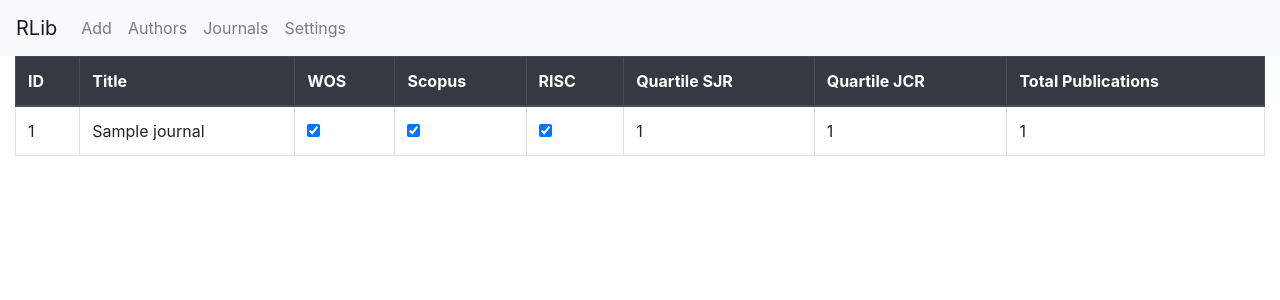
After one commit to jazzzman/rlib, a Flask app: page /journals in a window 1280 px wide. The commit adds this page. Shown: the top 300 px of the page. Run offline with Flask 2, Linux system fonts and the light colour scheme; a user stored in the database is signed in; tables that the repository leaves empty hold one stand-in row (values such as "Sample post"); some libraries are stand-ins or nearby versions.

Commit message:
journal view/controller

```diff
--- a/app/models.py
+++ b/app/models.py
@@ -108,11 +108,15 @@ class Publication(db.Model):
 class Journal(db.Model):
     id = db.Column(db.Integer, primary_key=True)
     title = db.Column(db.String(8128))
-    quartile = db.Column(db.Integer)
+    quartile_SJR = db.Column(db.Integer)
+    quartile_JCR = db.Column(db.Integer)
     is_wos = db.Column(db.Boolean)
     is_scopus = db.Column(db.Boolean)
     is_risc = db.Column(db.Boolean)
     publications = db.relationship('Publication', backref='journal', lazy='dynamic')
+
+    def publication_count(self):
+        return self.publications.count()
 
     def __repr__(self):
         return f'{self.title}'
--- a/app/routes.py
+++ b/app/routes.py
@@ -63,6 +63,7 @@ def index():
                             nav_btns=nav_btns,  lab_authors=lab_authors,
                             journals=journals, years=years, pub_type = PubType)
 
+
 @app.route('/signin', methods=['GET','POST'])
 def signin():
     if current_user.is_authenticated:
@@ -77,9 +78,11 @@ def signin():
         return redirect(url_for('index'))
     return render_template('login.html', title='Sign In', form=form)
 
+
 @login.unauthorized_handler
 def unauthorized():
     return redirect(url_for('signin'))
+
 
 @app.route('/add', methods=['GET','POST'])
 @login_required
@@ -87,8 +90,12 @@ def add():
     if request.method == 'POST':
         # TODO implement through api
         data = request.get_json() or {}
+        pb = Publication()
+        pb.from_dict(data)
+        db.session.commit()
+        return res
+    return render_template('add.html', title='RLib', pub_type = PubType)
 
-    return render_template('add.html', title='RLib', pub_type = PubType)
 
 @app.route('/authors', methods=['GET','POST'])
 @login_required
@@ -108,6 +115,25 @@ def authors():
     return render_template('authors.html', title='RLib.Authors',
             authors=authors)
 
+
+@app.route('/journals', methods=['GET','POST'])
+@login_required
+def journals():
+    if request.method == 'POST':
+        # TODO implement through api
+        data = request.get_json() or {}
+        try:
+            j = Journal.query.get(data["id"])
+            setattr(j, data['field'], data['value'])
+            db.session.commit()
+            return True
+        except Exception as ex:
+            return ex
+    journals = Journal.query.all()
+    return render_template('journals.html', title = 'RLib.Journals',
+            journals=journals)
+
+
 @app.route('/settings')
 @login_required
 def settings():
--- /dev/null
+++ b/app/static/js/journals.page.js
@@ -0,0 +1,41 @@
+$(function () {
+    $(".editable-cell").dblclick(function (e) {
+        e.stopPropagation();
+        var currentEle = $(this);
+        var value = $(this).html();
+        if ($(this).has("input").length > 0){return}
+        updateVal(currentEle, value);
+    });
+});
+
+function updateVal(currentEle, value) {
+    $(currentEle).html('<input class="thVal form-control" size="1" type="text" value="' + value + '" />');
+    $(".thVal").focus();
+    $(".thVal").keyup(function (event) {
+        if (event.keyCode == 13) {
+            $(currentEle).html($(".thVal").val().trim());
+            id = $(currentEle).attr("id").trim().split(':')[1];
+            field = $(currentEle).attr("id").trim().split(':')[0];
+            data = {
+                'id': id,
+                'field': field,
+                'value': $(currentEle).text().trim()
+            }
+            $.ajax({
+                url: "/journals",
+                type: "POST",
+                data: JSON.stringify(data),
+                contentType: "application/json",
+                success: function(result){
+                    if (result != "True"){
+                        $(currentEle).html(value);
+                        console.log(result);
+                    }
+                }
+            });
+        }
+    });
+		$(".thVal").focusout(function(event){
+        $(currentEle).html(value);
+    });
+}
--- a/app/templates/_author.html
+++ b/app/templates/_author.html
@@ -3,9 +3,9 @@
 {% else %}
 <tr>
 {% endif %}
-    <td id="{{ 'id' + author.id|string }}">{{ author.id }}</td>
-    <td class="editable-cell" id="{{ 'main_id' + author.id|string }}">{{ author.main.id }}</td>
-    <td id="{{ 'main'+ author.id|string }}">{{ author.main }}</td>
+    <td id="{{ 'id:' + author.id|string }}">{{ author.id }}</td>
+    <td class="editable-cell" id="{{ 'main_id:' + author.id|string }}">{{ author.main.id }}</td>
+    <td id="{{ 'main:'+ author.id|string }}">{{ author.main }}</td>
     <td>{{ author.lastname }}</td>
     <td>{{ author.name }}</td>
     <td>{{ author.patronymic }}</td>
--- /dev/null
+++ b/app/templates/_journal.html
@@ -0,0 +1,34 @@
+<tr>
+    <td id="{{ journal.id }}">{{ journal.id }}</td>
+    <td class="editable-cell" id="{{ 'title:' + journal.id|string }}">{{ journal.title }}</td>
+    <td>
+        <div class="checkbox">
+            {% if journal.is_scopus %}
+            <input type="checkbox" id="{{ 'is_scopus:' + journal.id|string }}" checked>
+            {% else %}
+            <input type="checkbox" id="{{ 'is_scopus:' + journal.id|string }}">
+            {% endif %}
+        </div>
+    </td>
+    <td>
+        <div class="checkbox">
+            {% if journal.is_wos %}
+            <input type="checkbox" id="{{ 'is_wos:' + journal.id|string }}" checked>
+            {% else %}
+            <input type="checkbox" id="{{ 'is_wos:' + journal.id|string }}">
+            {% endif %}
+        </div>
+    </td>
+    <td>
+        <div class="checkbox">
+            {% if journal.is_risc %}
+            <input type="checkbox" id="{{ 'is_risc:' + journal.id|string }}" checked>
+            {% else %}
+            <input type="checkbox" id="{{ 'is_risc:' + journal.id|string }}">
+            {% endif %}
+        </div>
+    </td>
+    <td class="editable-cell" id="{{ 'quartile_SJR:' + journal.id|string }}">{{ journal.quartile_SJR }}</td>
+    <td class="editable-cell" id="{{ 'quartile_SJR:' + journal.id|string }}">{{ journal.quartile_SJR }}</td>
+    <td>{{ journal.publication_count() }}</td>
+</tr>
--- a/app/templates/base.html
+++ b/app/templates/base.html
@@ -30,6 +30,7 @@
         <ul class="navbar-nav">
             <li class="nav-item"><a class="nav-link" href="{{ url_for('add') }}">Add</a></li>
             <li class="nav-item"><a class="nav-link" href="{{ url_for('authors') }}">Authors</a></li>
+            <li class="nav-item"><a class="nav-link" href="{{ url_for('journals') }}">Journals</a></li>
             <li class="nav-item"><a class="nav-link" href="{{ url_for('settings') }}">Settings</a></li>
         </ul>
       </div>
--- /dev/null
+++ b/app/templates/journals.html
@@ -0,0 +1,28 @@
+{% extends "base.html" %}
+
+{% block app_content %}
+<table id="dt-journals" class="table table-hover table-bordered" cellspacing="0" width="100%">
+  <thead class="thead-dark ">
+    <tr>
+      <th>ID</th>
+      <th>Title</th>
+      <th>WOS</th>
+      <th>Scopus</th>
+      <th>RISC</th>
+      <th>Quartile SJR</th>
+      <th>Quartile JCR</th>
+      <th>Total Publications</th>
+    </tr>
+  </thead>
+  <tbody>
+      {% for journal in journals %}
+      {% include '_journal.html' %}
+      {% endfor %}
+  </tbody>
+</table>
+{% endblock %}
+
+{% block scripts %}
+{{super()}}
+<script src="{{ url_for('static', filename='js/journals.page.js') }}"></script>
+{% endblock %}
```
Also changed, not shown: app/static/js/authors.page.js (+0 -9 lines), migrations/versions/05bc6d703cb1_journal_add_diff_quartiles.py (added, +34 -0 lines), app.db.
